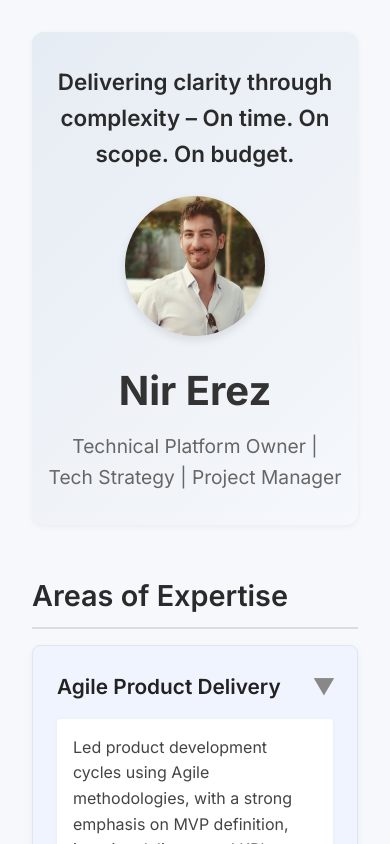
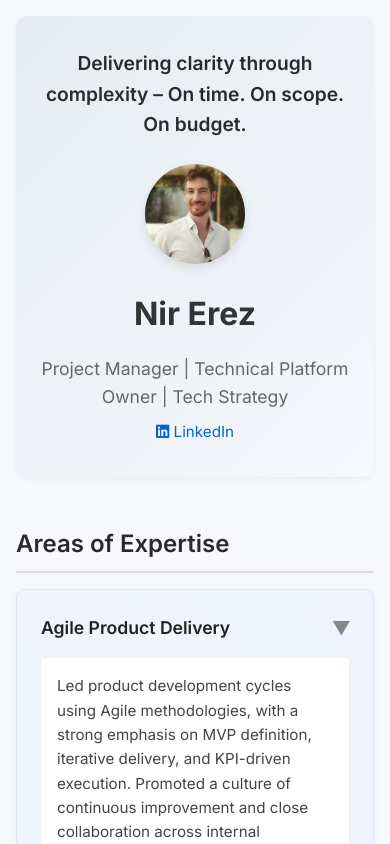
Before and after one commit to Nir-London/Projests, a plain HTML site: page index.html in a window 390 px wide. Both pictures are taken after a click on the element "Agile Product Delivery". Shown: the top 844 px of the page. Drawn offline with Linux system fonts and the light colour scheme.

Commit message:
Update index.html

```diff
--- a/index.html
+++ b/index.html
@@ -8,16 +8,15 @@
   <style>
   * { margin: 0; padding: 0; box-sizing: border-box; }
   body {
-      background: linear-gradient(to bottom, #f6f8fb 0%, #f6f8fb 100%);
+    background-color: #f6f8fb;
     font-family: 'Inter', sans-serif;
-      color: #1a1a1a;
+    color: #2a2a2a;
     padding: 2rem;
     line-height: 1.6;
     min-height: 100vh;
   }
   header {
     background: linear-gradient(135deg, #e6ecf3 0%, #f5f8fc 100%);
-      background-color: #eef2f7;
     border-radius: 12px;
     padding: 2rem 1rem;
     box-shadow: 0 2px 6px rgba(0, 0, 0, 0.05);
@@ -39,8 +38,9 @@
   }
   .subtitle {
     color: #666;
-      font-size: 1.2rem;
-      margin-top: 0.5rem;
+    font-size: 1.3rem;
+    margin-top: 1rem;
+    font-weight: 500;
   }
   .projects {
     max-width: 800px;
@@ -54,22 +54,67 @@
     padding-bottom: 0.5rem;
   }
   details {
-      background: #fff;
+    background-color: #fdfefe;
     padding: 1.5rem;
     margin-bottom: 1.5rem;
     border-radius: 8px;
+    border: 1px solid #e0e6ed;
     box-shadow: 0 4px 8px rgba(0, 0, 0, 0.05);
     cursor: pointer;
+    transition: background-color 0.3s ease;
+  }
+  details[open] {
+    background-color: #f0f4ff;
   }
   summary {
     font-size: 1.3rem;
     font-weight: 600;
     color: #222;
     outline: none;
+    position: relative;
+    list-style: none;
+  }
+  summary::after {
+    content: '▶';
+    position: absolute;
+    right: 0;
+    transition: transform 0.3s ease;
+    color: #888;
+  }
+  details[open] summary::after {
+    transform: rotate(90deg);
   }
   .project p {
     color: #444;
     margin-top: 1rem;
+    background-color: #ffffff;
+    padding: 1rem;
+    border-radius: 4px;
+    box-shadow: 0 1px 4px rgba(0, 0, 0, 0.04);
+    animation: fadeIn 0.4s ease-in-out;
+  }
+  @keyframes fadeIn {
+    from { opacity: 0; transform: translateY(-5px); }
+    to { opacity: 1; transform: translateY(0); }
+  }
+  .headline-intro {
+    font-size: 1.4rem;
+    color: #2a2a2a;
+    font-weight: 600;
+    margin-bottom: 1.5rem;
+  }
+  .header-links {
+    text-align: center;
+    margin-top: 0.5rem;
+  }
+  .header-links a {
+    font-size: 0.95rem;
+    color: #0066cc;
+    text-decoration: none;
+    font-weight: 500;
+  }
+  .header-links a:hover {
+    text-decoration: underline;
   }
   .contact {
     text-align: center;
@@ -85,97 +130,47 @@
   .contact a:hover {
     text-decoration: underline;
   }
-  details[open] summary ~ p {
-  animation: fadeIn 0.4s ease-in-out;
+@media (max-width: 768px) {
+  body {
+    padding: 1rem;
   }
-
-@keyframes fadeIn {
-  from { opacity: 0; transform: translateY(-5px); }
-  to { opacity: 1; transform: translateY(0); }
+  h1 {
+    font-size: 2rem;
   }
-details {
-  transition: background-color 0.3s ease;
-}
-
-details[open] {
-  background-color: #f0f4ff;
-}
-
-details[open] summary ~ p {
-  animation: fadeIn 0.4s ease-in-out;
-}
-
-@keyframes fadeIn {
-  from { opacity: 0; transform: translateY(-5px); }
-  to { opacity: 1; transform: translateY(0); }
-}
-details {
-  transition: background-color 0.3s ease;
-  background-color: #fdfefe;
-  border: 1px solid #e0e6ed;
-}
-
-summary {
-  position: relative;
-  list-style: none;
-}
-
-summary::after {
-  content: '▶';
-  position: absolute;
-  right: 0;
-  transition: transform 0.3s ease;
-  color: #888;
-}
-
-details[open] summary::after {
-  transform: rotate(90deg);
-}
-
-body {
-  background-color: #f6f8fb;
-  color: #2a2a2a;
-}
-
-.project p {
-  color: #444;
-  background-color: #ffffff;
-  padding: 1rem;
-  border-radius: 4px;
-  box-shadow: 0 1px 4px rgba(0, 0, 0, 0.04);
-}
-
-.details[open] summary ~ p {
-  animation: fadeIn 0.4s ease-in-out;
-}
-
-@keyframes fadeIn {
-  from { opacity: 0; transform: translateY(-5px); }
-  to { opacity: 1; transform: translateY(0); }
-}
-.headline-message {
+  .subtitle {
     font-size: 1.1rem;
-  color: #4d5966;
-  margin-top: 0.75rem;
-  font-weight: 500;
-  font-style: italic;
   }
   .headline-intro {
-  font-size: 1.4rem;
-  color: #2a2a2a;
-  font-weight: 600;
-  margin-bottom: 1.5rem;
+    font-size: 1.2rem;
   }
-
+  .profile-pic {
+    width: 100px;
+    height: 100px;
+  }
+  .projects h2 {
+    font-size: 1.5rem;
+  }
+  summary {
+    font-size: 1.1rem;
+  }
+  .project p {
+    font-size: 0.95rem;
+  }
+}
 </style>
+<link rel="stylesheet" href="https://cdnjs.cloudflare.com/ajax/libs/font-awesome/6.4.0/css/all.min.css">
 </head>
 <body>
   <header>
+
     <p class="headline-intro">Delivering clarity through complexity – On time. On scope. On budget.</p>
     <img src="profile.jpg" alt="Nir Erez" class="profile-pic">
     <h1>Nir Erez</h1>
 
-    <p class="subtitle">Technical Platform Owner | Tech Strategy | Project Manager</p>
+    <p class="subtitle">Project Manager | Technical Platform Owner | Tech Strategy</p>
+    <div class="header-links">
+      <a href="https://linkedin.com/in/nir-erez-technical-manager" target="_blank"><i class="fab fa-linkedin"></i> LinkedIn</a>
+    </div>
   </header>
 
   <section class="projects">
@@ -220,7 +215,6 @@ body {
   <section class="contact">
     <p>📞 +972 54 8033190</p>
     <p>📧 <a href="mailto:Erez10Nir@gmail.com">Erez10Nir@gmail.com</a></p>
-    <p>🔗 <a href="https://linkedin.com/in/nir-erez-technical-manager" target="_blank">LinkedIn Profile</a></p>
     </section>
 </body>
 </html>
```
Lines whose indentation alone changed are shown as unchanged.
